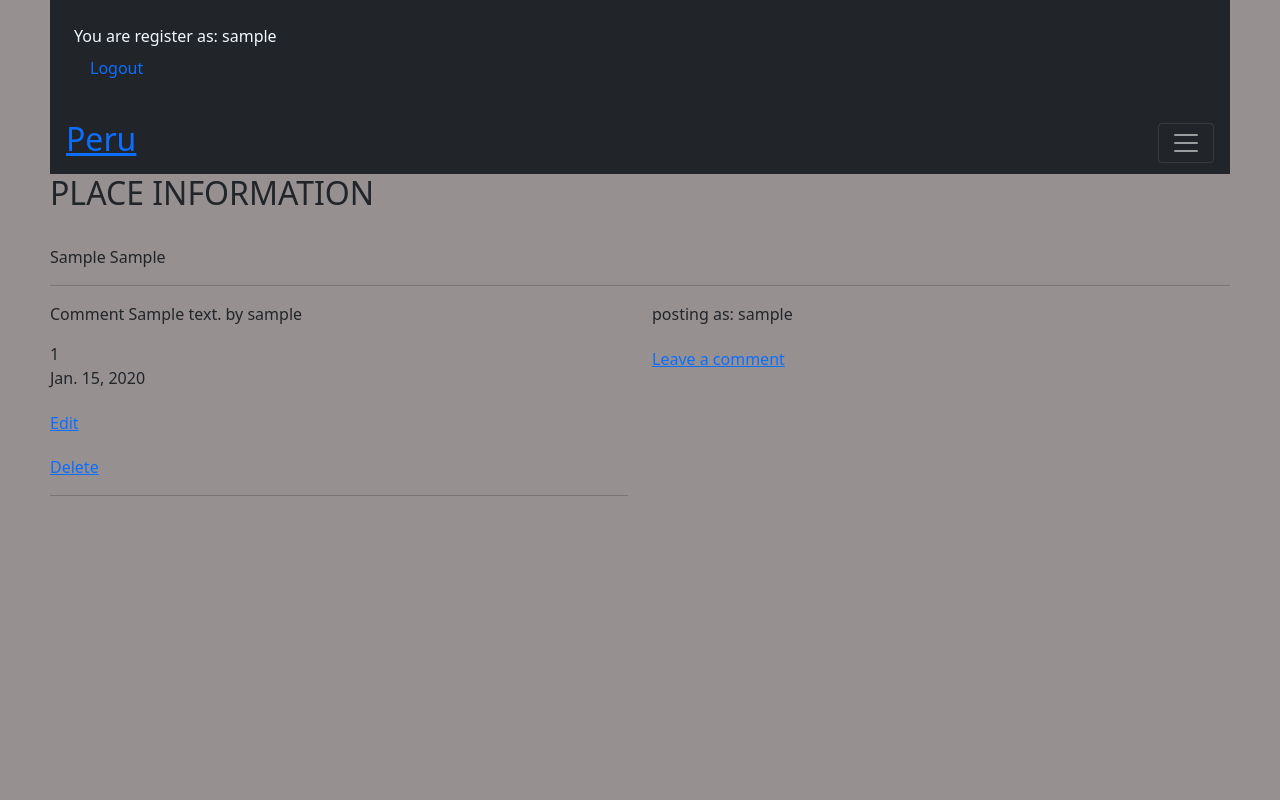
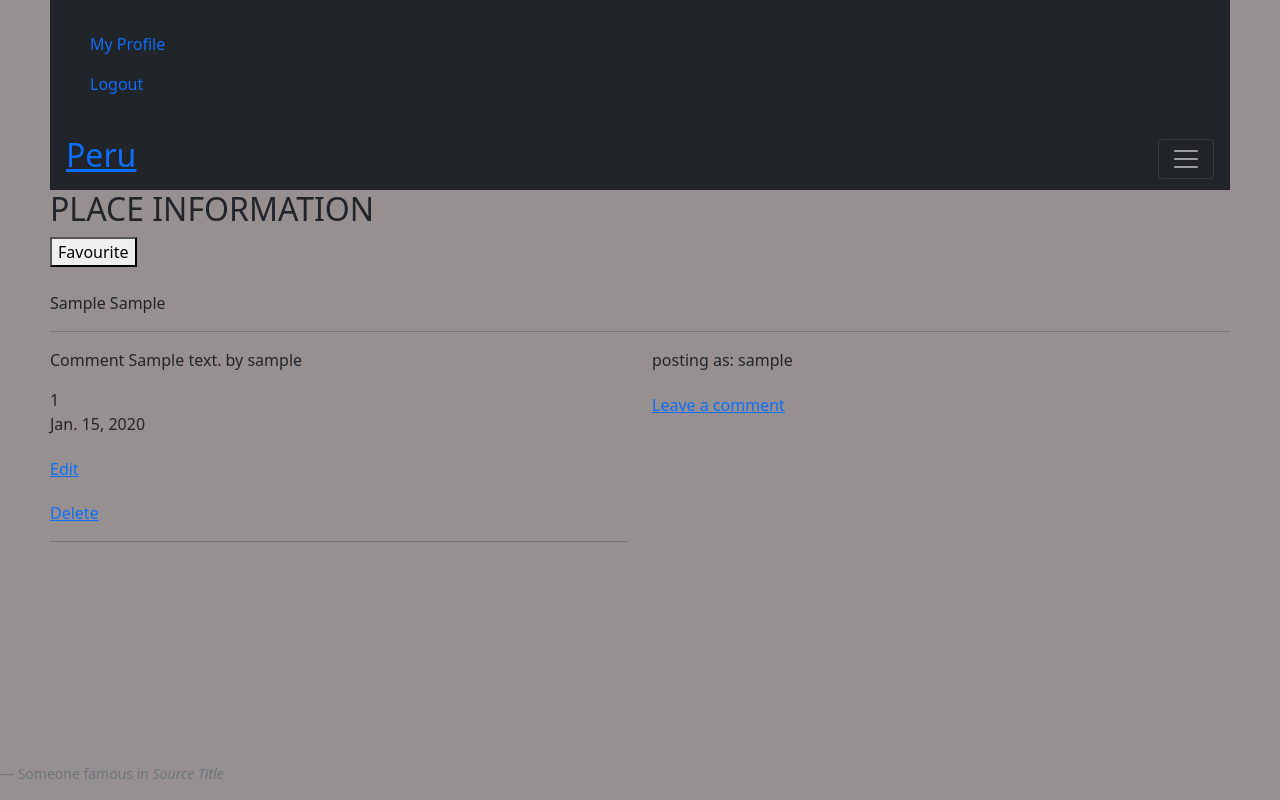
Before and after one commit to IvetteMcDermott/PP4Django-PeruExperience, a Django app: a page that uses templates/base.html in a window 1280 px wide, after a click that opens the changed part. Run offline with Django 3.2, Linux system fonts and the light colour scheme; a user stored in the database is signed in; tables that the repository leaves empty hold one stand-in row (values such as "Sample post"); some libraries are stand-ins or nearby versions.

Commit message:
Add user_profile.html and path for

```diff
--- a/peru_exp_app/urls.py
+++ b/peru_exp_app/urls.py
@@ -4,6 +4,7 @@ from . import views
 
 urlpatterns = [
     path('', views.landing_page, name='home'),
+    path('profile/', views.profile, name='profile'),
     path('home/coast/', views.Coast.as_view(), name='coast_places_display'),
     path('home/andes/', views.Andes.as_view(), name='andes_places_display'),
     path('home/jungle/', views.Jungle.as_view(), name='jungle_places_display'),
--- a/peru_exp_app/views.py
+++ b/peru_exp_app/views.py
@@ -132,4 +132,11 @@ def comment_delete_view(request, slug, pk):
     return redirect('/')
 
 
-#def profile(request, user):
+def profile(request, *args, **kwargs):
+    user = request.user
+    template = 'user_profile.html'
+    return render(request, template)
+
+
+def favourites(request, user, slug):
+    user = request.user
--- a/templates/base.html
+++ b/templates/base.html
@@ -33,14 +33,15 @@
 
     <header>
         <div class="heading">
-            <div class="hero-img">
-            </div>
-            <div class="top">
-              <div class="collapse" id="navbarToggleExternalContent">
-                <div class="bg-dark p-4">
+            <div class="top carrousel-section" >
+              <div class="collapse navbar-css" id="navbarToggleExternalContent" >
+                <div class="bg-dark p-4 navbar-toggler-css">
                     {% if user.is_authenticated %}
+
                     <a class="nav-item">
-                        <a id="name">You are register as: {{ user }}</a>
+                        <a class="nav-link" href="{% url 'profile' %}">My Profile</a>
+                    </a>
+                    <a class="nav-item">
                         <a class="nav-link" href="{% url 'account_logout' %}">Logout</a>
                     </a>
                     {% else %}
@@ -53,8 +54,18 @@
                     {% endif %}
                 </div>
             </div>
-                <nav class="navbar navbar-dark bg-dark">
+                <nav class="navbar navbar-dark bg-dark navbar-css">
                     <h2><a href="{% url 'home' %}" id='logo'>Peru</a></h2>
+
+                    {% if user.is_authenticated %}
+
+                    <a >You are login as: {{ user }}</a>
+
+                    {% else %}
+
+                    <a >You are no login.</a>
+
+                    {% endif %}
 
                     <!--<h3> current user {{ user.username }}</h3> -->
                     <button class="navbar-toggler" type="button" data-toggle="collapse"
@@ -75,6 +86,7 @@
         {% endblock content %}
     </section>
 
+<footer class="blockquote-footer fixed-bottom">Someone famous in <cite title="Source Title">Source Title</cite></footer>
 
 
 
--- a/templates/place_information.html
+++ b/templates/place_information.html
@@ -6,6 +6,7 @@
 <!-- DISPLAY OF INFORMATION -->
 <div>
     <h2> PLACE INFORMATION</h2>
+    <button class="bookmark">Favourite</button>
 
     <img src="{{ context.place_image_src.url }}">
     <br>
--- a/templates/user_profile.html
+++ b/templates/user_profile.html
@@ -4,4 +4,10 @@
 
 <h1> USER PROFILE </h1>
 
+{{ user.username }}
+
+<h3>Favourites</h3>
+
+<p>HERE SHOULD RENDER THE BOOKMARKED PLACES</p>
+
 {% endblock %}
```
Also changed, not shown: templates/profile.html (deleted, +0 -7 lines).
